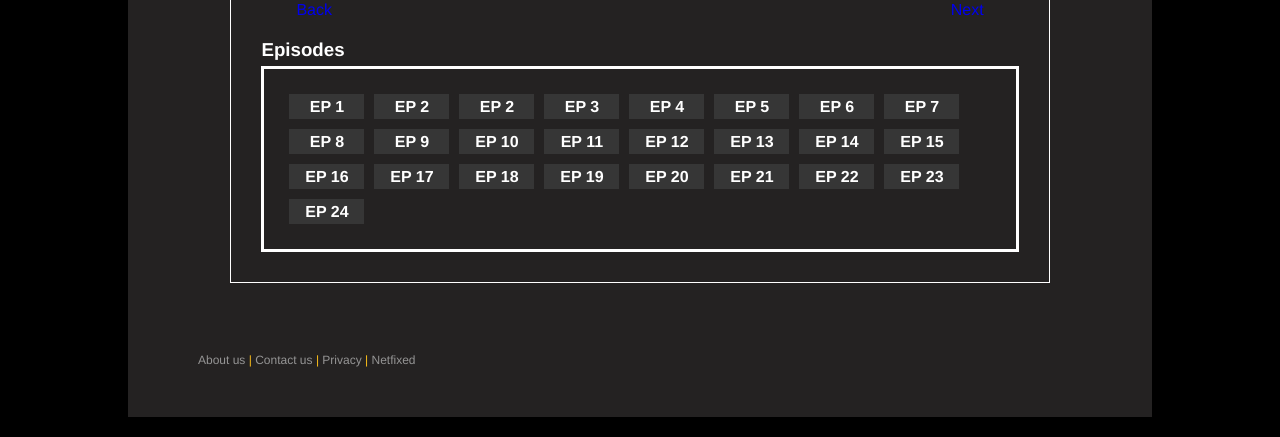
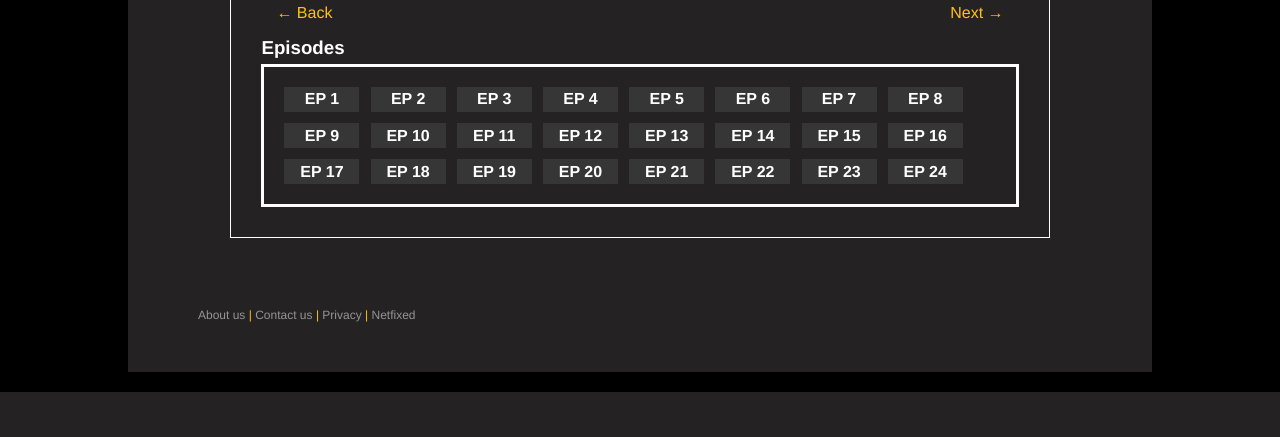
Before and after one commit to SibrenBD/project-netfixed, a PHP site: page /watch/sao-II/epi-1.html in a window 1280 px wide. Shown: the part 711-1148 px from the top of the page. After the commit the page ends 1103 px from the top, so only its background shows below. Run offline with PHP 8.4, Linux system fonts and the light colour scheme.

Commit message:
bug fixed

```diff
--- a/css/login-page.css
+++ b/css/login-page.css
@@ -13,7 +13,7 @@ body {
     background-color: rgb(36, 34, 34);
     width: 80%;
     margin: auto;
-    height: 100vh;
+    height: 100%;
     color: #fff;
 }
 
--- a/css/video-page.css
+++ b/css/video-page.css
@@ -138,6 +143,7 @@ h3 {
 }
 
 .btn {
+    position: relative;
     display: flex;
     justify-content: space-between;
     width: 100%;
@@ -146,11 +152,16 @@ h3 {
     padding-right: 15px;
 }
 
+.btn a {
+    color: #ffc119;
+}
+
 /* info-page */
 .epi-container {
     display: flex;
     flex-direction: row;
     flex-wrap: wrap;
+    gap: 0.7em;
     position: relative;
     margin-top: 5px;
     padding: 20px;
@@ -168,7 +179,6 @@ h3 {
     color: #fff;
     width: 75px;
     height: 25px;
-    margin: 5px;
     transition: all 0.3s linear 0s;
 }
 
--- a/watch/sao-II/epi-1.html
+++ b/watch/sao-II/epi-1.html
@@ -7,6 +7,9 @@
     <meta name="viewport" content="width=device-width, initial-scale=1.0">
     <link rel="stylesheet" href="/css/video-page.css">
     <title>Netfixed</title>
+    <style>
+        /* Add your styles here */
+    </style>
 </head>
 
 <body>
@@ -27,7 +30,6 @@
                     <a href="/populair-page.html">
                         <li>Populair</li>
                     </a>
-                    <!-- <input placeholder="search" name="keyword" id="keyword" type="text" value="" autocomplete="off"> -->
                 </nav>
             </ul>
         </header>
@@ -42,137 +44,143 @@
 
                     <div class="video-main">
                         <h3>Sword art Online II</h3>
-                        <p>Episode: 1</p>
+                        <p id="episodeInfo">Episode: 1</p>
                         <!-- Iframe -->
                         <div class="video">
-                            <iframe
+                            <iframe id="videoIframe"
                                 src="//goone.pro/streaming.php?id=NDQ4MzY=&amp;title=Sword+Art+Online+II+Episode+1&amp;typesub=SUB"
-                                frameborder="0" height="460" allowfullscreen="true" marginwidth="0"
-                                marginheight="0"></iframe>
+                                frameborder="0" allowfullscreen="true" marginwidth="0" marginheight="0" height="460"></iframe>
                         </div>
 
                         <div class="btn">
-                            <a href="#back" class="back">Back</a><a href="#next" class="next">Next</a>
+                            <a href="#back" class="back" onclick="loadPreviousEpisode()">&#8592; Back</a>
+                            <a href="#next" class="next" onclick="loadNextEpisode()">Next &#8594</a>
                         </div>
 
                     </div>
                     <h3>Episodes</h3>
                     <div class="epi-container">
-                        <!-- movie -->
-                        <a href="./epi-1.html">
+                        <a href="#" onclick="loadEpisode(1)">
                             <div class="episode">
                                 <h4>EP 1</h4>
                             </div>
-                            <a href="./epi-2.html">
+                        </a>
+                        <a href="#" onclick="loadEpisode(2)">
                             <div class="episode">
                                 <h4>EP 2</h4>
                             </div>
                         </a>
-                            <a href="./epi-3.html">
-                                <div class="episode">
-                                    <h4>EP 2</h4>
-                                </div>
-                            </a>
-                            <a href="./epi-3.html">
+                        <a href="#" onclick="loadEpisode(3)">
                             <div class="episode">
                                 <h4>EP 3</h4>
                             </div>
                         </a>
-                            <a href="./epi-4.html">
+                        <a href="#" onclick="loadEpisode(4)">
                             <div class="episode">
                                 <h4>EP 4</h4>
                             </div>
                         </a>
-                            <a href="./epi-5.html">
+                        <a href="#" onclick="loadEpisode(5)">
                             <div class="episode">
                                 <h4>EP 5</h4>
                             </div>
                         </a>
-                            <a href="./epi-6.html">
+                        <a href="#" onclick="loadEpisode(6)">
                             <div class="episode">
                                 <h4>EP 6</h4>
                             </div>
                         </a>
-                            <a href="./epi-7.html">
+                        <a href="#" onclick="loadEpisode(7)">
                             <div class="episode">
                                 <h4>EP 7</h4>
                             </div>
                         </a>
-                            <a href="./epi-8.html">
+                        <a href="#" onclick="loadEpisode(8)">
                             <div class="episode">
                                 <h4>EP 8</h4>
                             </div>
                         </a>
-                            <a href="./epi-9.html">
+                        <a href="#" onclick="loadEpisode(9)">
                             <div class="episode">
                                 <h4>EP 9</h4>
                             </div>
                         </a>
-                            <a href="./epi-10.html">
+                        <a href="#" onclick="loadEpisode(10)">
                             <div class="episode">
                                 <h4>EP 10</h4>
                             </div>
                         </a>
-                            <a href="./epi-11.html">
+                        <a href="#" onclick="loadEpisode(11)">
                             <div class="episode">
                                 <h4>EP 11</h4>
                             </div>
-                            </a><a href="./epi-12.html">
+                        </a>
+                        <a href="#" onclick="loadEpisode(12)">
                             <div class="episode">
                                 <h4>EP 12</h4>
                             </div>
-                            </a><a href="./epi-13.html">
+                        </a>
+                        <a href="#" onclick="loadEpisode(13)">
                             <div class="episode">
                                 <h4>EP 13</h4>
                             </div>
-                            </a><a href="./epi-14.html">
+                        </a>
+                        <a href="#" onclick="loadEpisode(14)">
                             <div class="episode">
                                 <h4>EP 14</h4>
                             </div>
-                            </a><a href="./epi-15.html">
+                        </a>
+                        <a href="#" onclick="loadEpisode(15)">
                             <div class="episode">
                                 <h4>EP 15</h4>
                             </div>
-                            </a><a href="./epi-16.html">
+                        </a>
+                        <a href="#" onclick="loadEpisode(16)">
                             <div class="episode">
                                 <h4>EP 16</h4>
                             </div>
-                            </a><a href="./epi-17.html">
+                        </a>
+                        <a href="#" onclick="loadEpisode(17)">
                             <div class="episode">
                                 <h4>EP 17</h4>
                             </div>
-                            </a><a href="./epi-18.html">
+                        </a>
+                        <a href="#" onclick="loadEpisode(18)">
                             <div class="episode">
                                 <h4>EP 18</h4>
                             </div>
-                            </a><a href="./epi-19.html">
+                        </a>
+                        <a href="#" onclick="loadEpisode(19)">
                             <div class="episode">
                                 <h4>EP 19</h4>
                             </div>
-                            </a><a href="./epi-20.html">
+                        </a>
+                        <a href="#" onclick="loadEpisode(20)">
                             <div class="episode">
                                 <h4>EP 20</h4>
                             </div>
-                            </a><a href="./epi-21.html">
+                        </a>
+                        <a href="#" onclick="loadEpisode(21)">
                             <div class="episode">
                                 <h4>EP 21</h4>
                             </div>
-                            </a><a href="./epi-22.html">
+                        </a>
+                        <a href="#" onclick="loadEpisode(22)">
                             <div class="episode">
                                 <h4>EP 22</h4>
                             </div>
-                            </a><a href="./epi-23.html">
+                        </a>
+                        <a href="#" onclick="loadEpisode(23)">
                             <div class="episode">
                                 <h4>EP 23</h4>
                             </div>
-                            </a><a href="./epi-24.html">
+                        </a>
+                        <a href="#" onclick="loadEpisode(24)">
                             <div class="episode">
                                 <h4>EP 24</h4>
                             </div>
                         </a>
-
                     </div>
-
 
                 </div>
             </div>
@@ -181,7 +189,72 @@
             <p><a href="">About us</a> | <a href=""> Contact us</a> | <a href="">Privacy</a> | <a
                     href="landing-page.html">Netfixed</a></p>
         </footer>
-        <!-- <script src="js/main.js"></script> -->
+        <script>
+            const episodeUrls = [
+                "//goone.pro/streaming.php?id=NDQ4MzY=&amp;title=Sword+Art+Online+II+Episode+1&amp;typesub=SUB",
+                "//goone.pro/streaming.php?id=NDQ5MTI=&amp;title=Sword+Art+Online+II+Episode+2&amp;typesub=SUB",
+                "//goone.pro/streaming.php?id=NDUwMzI=&amp;title=Sword+Art+Online+II+Episode+3&amp;typesub=SUB",
+                "//goone.pro/streaming.php?id=NDUxMjk=&amp;title=Sword+Art+Online+II+Episode+4&amp;typesub=SUB",
+                "//goone.pro/streaming.php?id=NDUyMjA=&amp;title=Sword+Art+Online+II+Episode+5&amp;typesub=SUB",
+                "//goone.pro/streaming.php?id=NDUzNjM=&amp;title=Sword+Art+Online+II+Episode+6&amp;typesub=SUB",
+                "//goone.pro/streaming.php?id=NDU2NTQ=&amp;title=Sword+Art+Online+II+Episode+7&amp;typesub=SUB",
+                "//goone.pro/streaming.php?id=NDU4Nzk=&amp;title=Sword+Art+Online+II+Episode+8&amp;typesub=SUB",
+                "//goone.pro/streaming.php?id=NDYwMDQ=&amp;title=Sword+Art+Online+II+Episode+9&amp;typesub=SUB",
+                "//goone.pro/streaming.php?id=NDYxMTg=&amp;title=Sword+Art+Online+II+Episode+10&amp;typesub=SUB",
+                "//goone.pro/streaming.php?id=NDY0NTg=&amp;title=Sword+Art+Online+II+Episode+11&amp;typesub=SUB",
+                "//goone.pro/streaming.php?id=NDcwMDU=&amp;title=Sword+Art+Online+II+Episode+12&amp;typesub=SUB",
+                "//goone.pro/streaming.php?id=NDc2MTQ=&amp;title=Sword+Art+Online+II+Episode+13&amp;typesub=SUB",
+                "//goone.pro/streaming.php?id=NDc3NTQ=&amp;title=Sword+Art+Online+II+Episode+14&amp;typesub=SUB",
+                "//goone.pro/streaming.php?id=NDc4ODY=&amp;title=Sword+Art+Online+II+Episode+15&amp;typesub=SUB",
+                "//goone.pro/streaming.php?id=NDgyNjk=&amp;title=Sword+Art+Online+II+Episode+16&amp;typesub=SUB",
+                "//goone.pro/streaming.php?id=NDgzNjQ=&amp;title=Sword+Art+Online+II+Episode+17&amp;typesub=SUB",
+                "//goone.pro/streaming.php?id=NDg0ODc=&amp;title=Sword+Art+Online+II+Episode+18&amp;typesub=SUB",
+                "//goone.pro/streaming.php?id=NDg1Njg=&amp;title=Sword+Art+Online+II+Episode+19&amp;typesub=SUB",
+                "//goone.pro/streaming.php?id=NDg2NjE=&amp;title=Sword+Art+Online+II+Episode+20&amp;typesub=SUB",
+                "//goone.pro/streaming.php?id=NDg3NzI=&amp;title=Sword+Art+Online+II+Episode+21&amp;typesub=SUB",
+                "//goone.pro/streaming.php?id=NDg4NzE=&amp;title=Sword+Art+Online+II+Episode+22&amp;typesub=SUB",
+                "//goone.pro/streaming.php?id=NDg5Njc=&amp;title=Sword+Art+Online+II+Episode+23&amp;typesub=SUB",
+                "//goone.pro/streaming.php?id=NDkwNTc=&amp;title=Sword+Art+Online+II+Episode+24&amp;typesub=SUB"
+                // Add more episode if needed
+            ];
+
+            let currentEpisodeIndex = 0;
+
+            // Function to load specific episodes
+            function loadEpisode(episodeNumber) {
+                const iframe = document.getElementById('videoIframe');
+                const episodeInfo = document.getElementById('episodeInfo');
+
+                // Update the iframe src with a new episode
+                currentEpisodeIndex = episodeNumber - 1;
+                iframe.src = episodeUrls[currentEpisodeIndex];
+
+                // Update the episode information
+                episodeInfo.innerText = `Episode: ${episodeNumber}`;
+            }
+
+            // Function to load the next episode
+            function loadNextEpisode() {
+                const iframe = document.getElementById('videoIframe');
+                const episodeInfo = document.getElementById('episodeInfo');
+                currentEpisodeIndex = (currentEpisodeIndex + 1) % episodeUrls.length;
+                iframe.src = episodeUrls[currentEpisodeIndex];
+                const nextEpisodeNumber = currentEpisodeIndex + 1;
+                episodeInfo.innerText = `Episode: ${nextEpisodeNumber}`;
+            }
+
+            // Move to the previous episode in the array
+            function loadPreviousEpisode() {
+                const iframe = document.getElementById('videoIframe');
+                const episodeInfo = document.getElementById('episodeInfo');
+                currentEpisodeIndex = (currentEpisodeIndex - 1 + episodeUrls.length) % episodeUrls.length;
+                iframe.src = episodeUrls[currentEpisodeIndex];
+
+                // Update the episode information
+                const previousEpisodeNumber = currentEpisodeIndex + 1;
+                episodeInfo.innerText = `Episode: ${previousEpisodeNumber}`;
+            }
+        </script>
     </div>
 </body>
 
```
Also changed, not shown: other parts of css/video-page.css (+16 -15 lines). Lines whose indentation alone changed are shown as unchanged.
